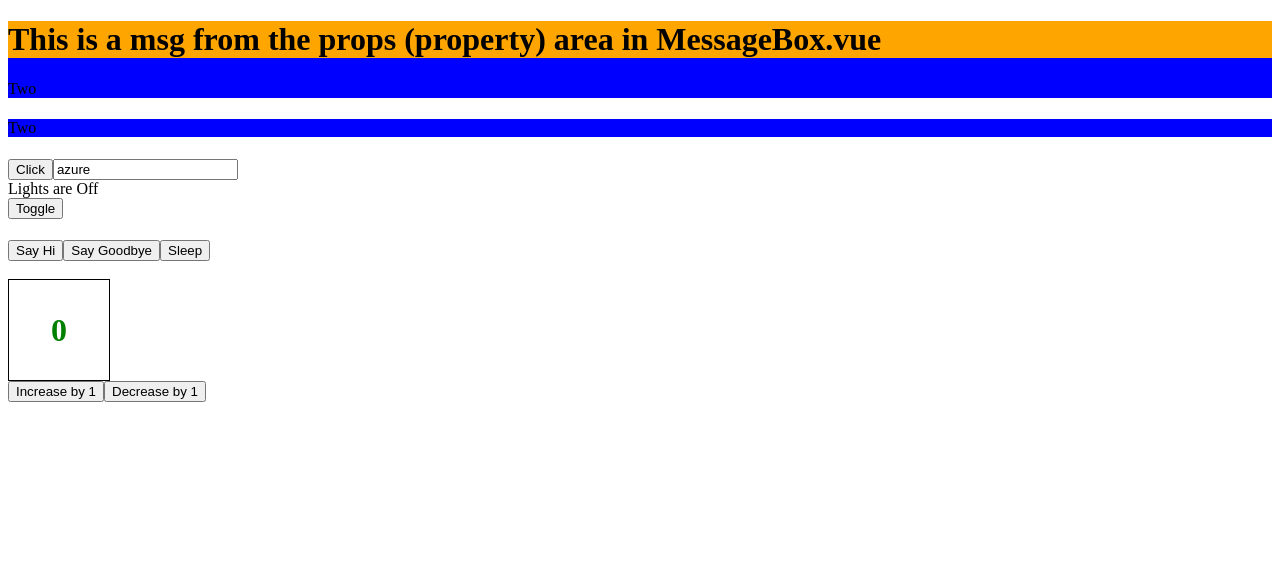
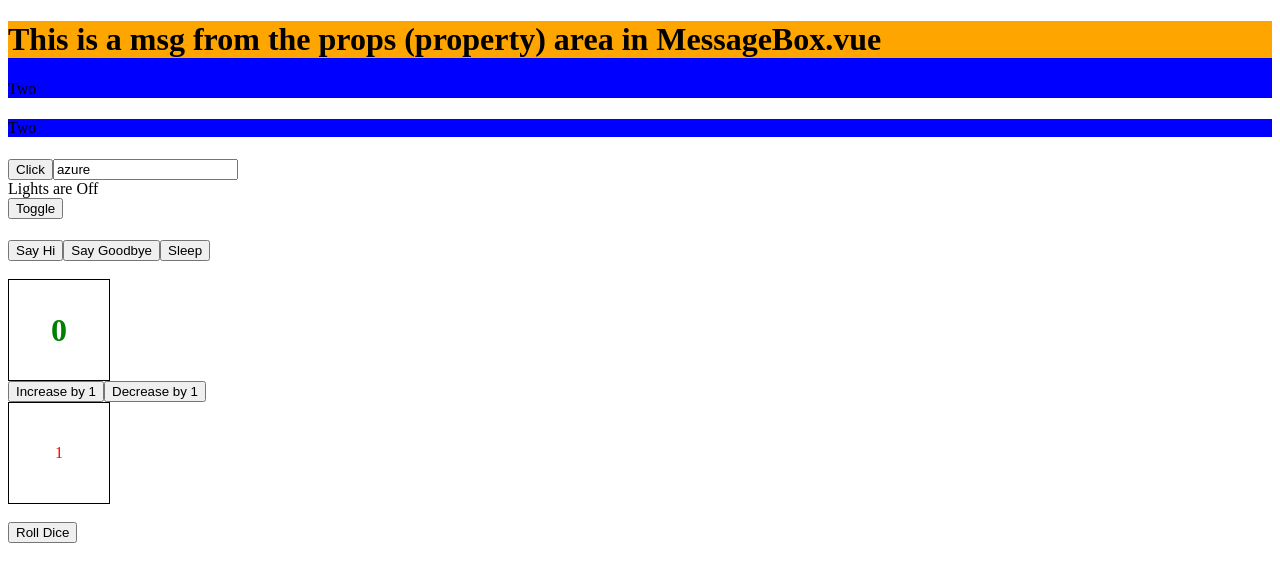
Before and after one commit to mabelsueh/vue2, a Vue app in the folder lab-questions/: page / in a window 1280 px wide. Shown: the top 582 px of the page. Built offline with nearby package versions, Linux system fonts and the light colour scheme.

Commit message:
added Dice.vue to App.vue

```diff
--- a/lab-questions/src/App.vue
+++ b/lab-questions/src/App.vue
@@ -11,6 +11,7 @@
       <Light></Light>
       <SayGreetings/>
       <Counter/>
+      <Dice/>
   </div>
 </template>
 
@@ -22,11 +23,12 @@ import MessageBox from './components/MessageBox.vue'
 import Light from './components/Light.vue'
 import SayGreetings from './components/SayGreetings.vue'
 import Counter from './components/Counter.vue'
+import Dice from './components/Dice.vue'
 
 export default {
   name: 'App',
   components: {
-      MessageBox, Light, SayGreetings,Counter
+      MessageBox, Light, SayGreetings,Counter, Dice
   },
 
   data: function(){
```
